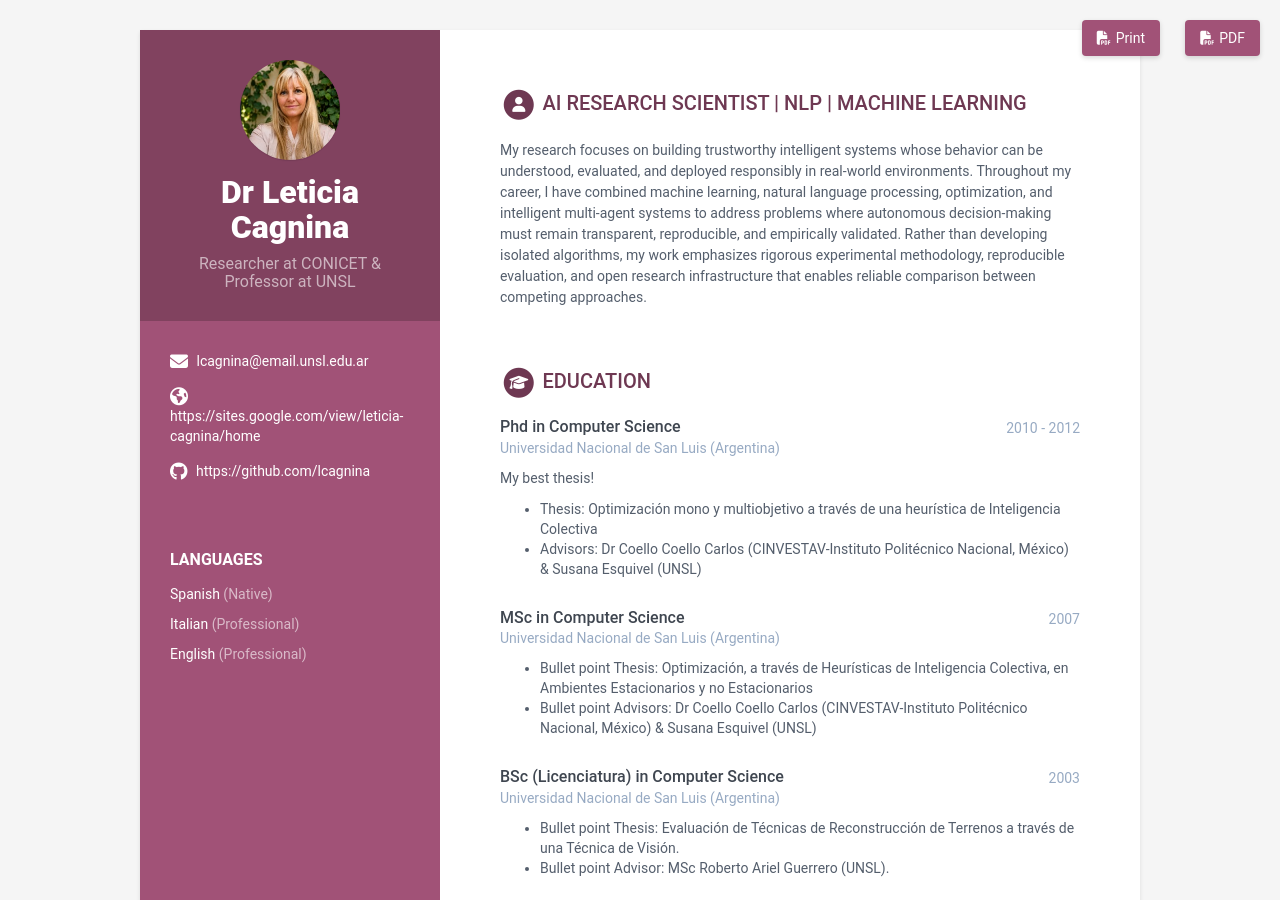
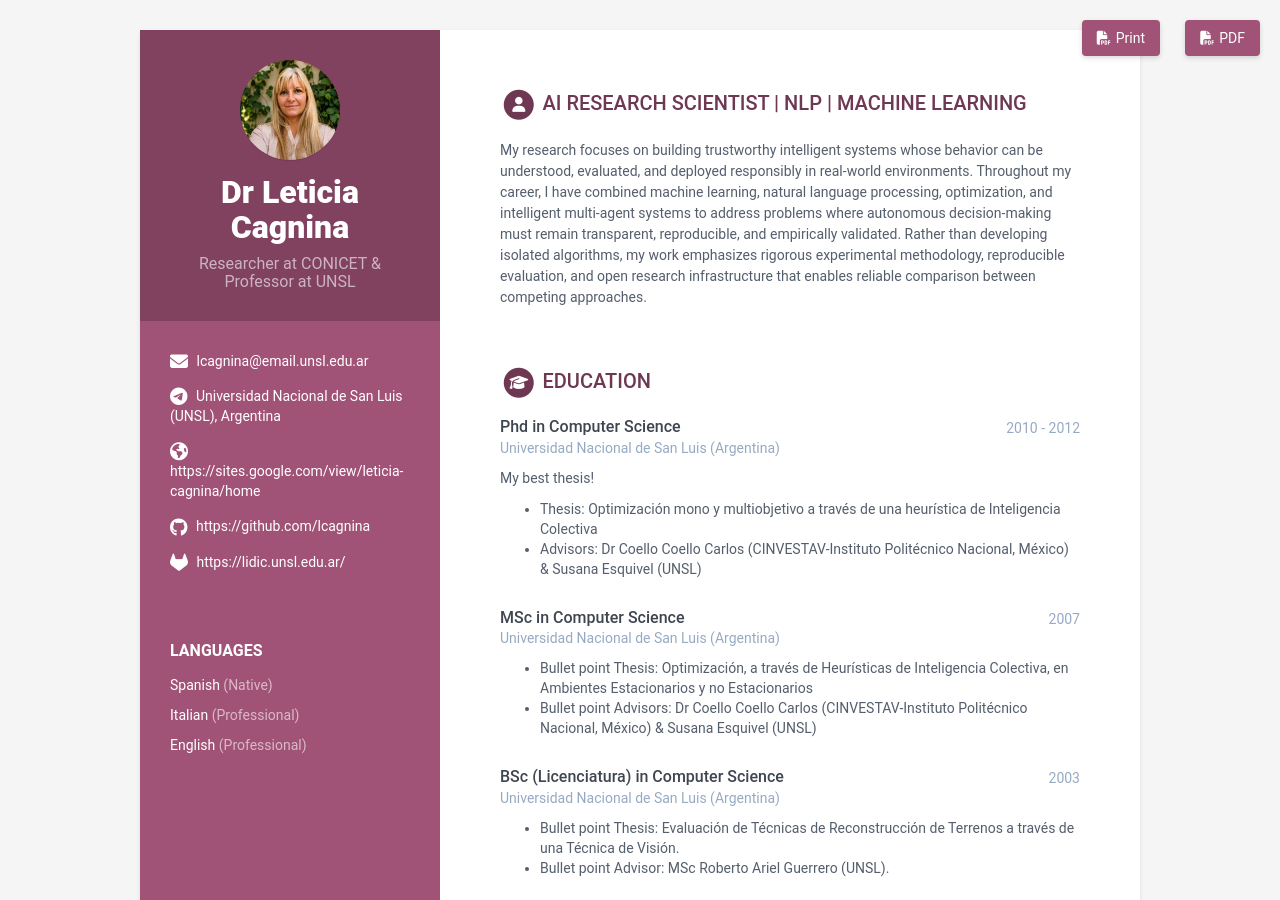
Before and after one commit to lcagnina/lcagnina.github.io, a Jekyll site: the page built from index.html, in a window 1280 px wide and 900 px high. Built offline with Jekyll 4.4.1, drawn with Linux system fonts in a browser that asks for light colours.

Commit message:
Update data.yml

```diff
--- a/_data/data.yml
+++ b/_data/data.yml
@@ -5,7 +5,7 @@
 sidebar:
   position: left # position of the sidebar : left or right
   about: False # set to False or comment line if you want to remove the "how to use?" in the sidebar
-  education: False # set to True if you do not want education in main section instead of in sidebar
+  education: False # set to False if you want education in main section instead of in sidebar
 
   # Profile information
   name: Dr Leticia Cagnina
@@ -25,8 +25,8 @@ sidebar:
   #xing: alandoe
   github: https://github.com/lcagnina
   ORCID: 0000-0001-7825-2927
-  #telegram: # add your nickname without '@' sign
-  #gitlab:
+  telegram: Universidad Nacional de San Luis (UNSL), Argentina # add your nickname without '@' sign
+  gitlab: https://lidic.unsl.edu.ar/
   #bitbucket:
   #bluesky: '@jekyllrb.bsky.social' # Specify your full Bluesky handle
   #twitter: '@jekyllrb'
```
